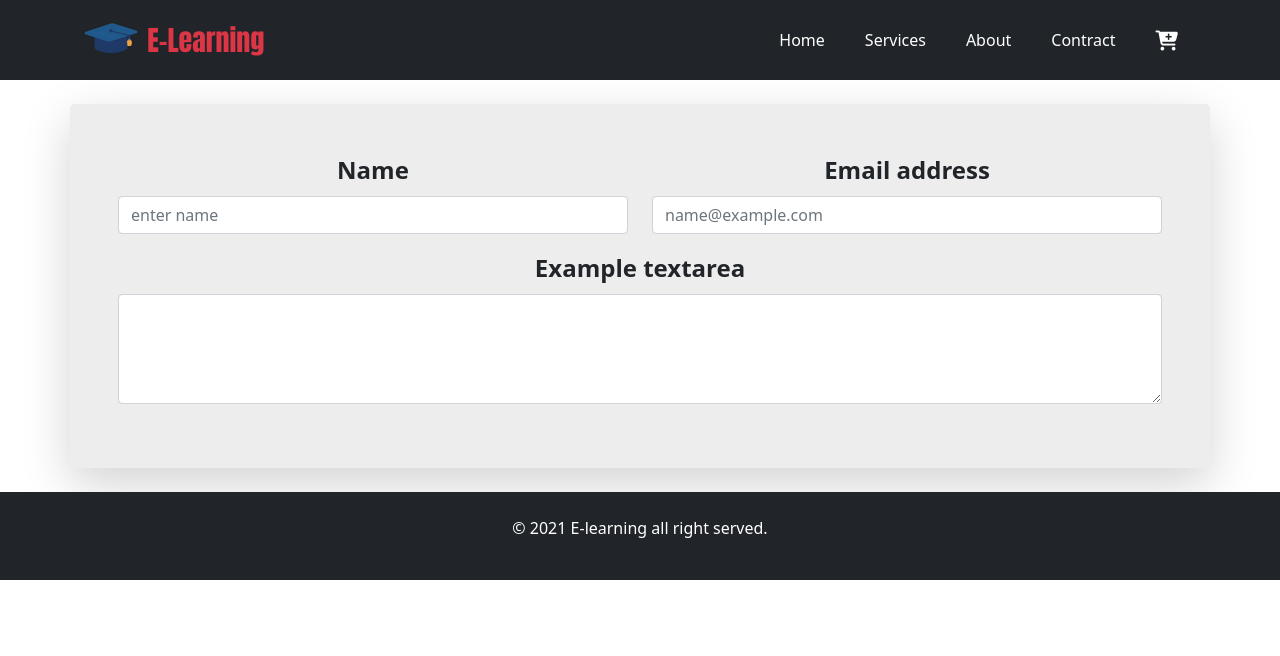
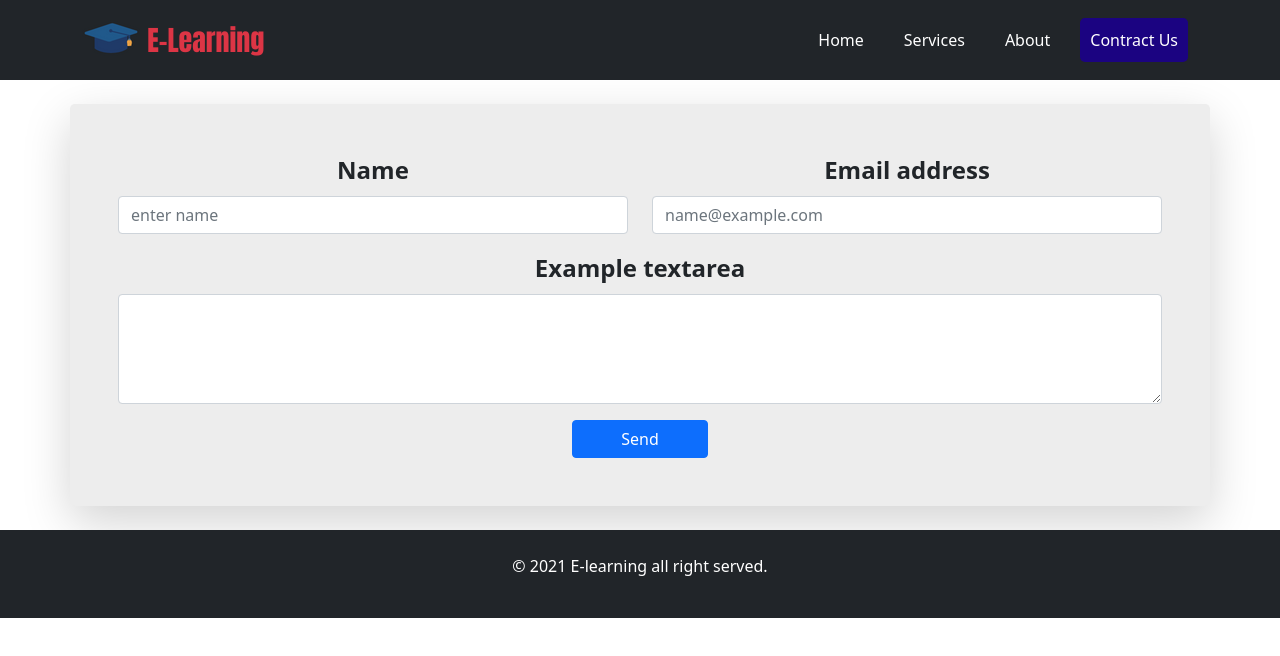
Before and after one commit to mesu-ai/e-learning, a React (Create React App) app: page /contract in a window 1280 px wide. Shown: the top 656 px of the page. Built offline with nearby package versions, Linux system fonts and the light colour scheme.

Commit message:
header fix

```diff
--- a/src/App.js
+++ b/src/App.js
@@ -8,6 +8,7 @@ import Home from './components/home/Home';
 import NoMatch from './components/nomatch/NoMatch';
 import Services from './components/services/Services';
 import Footer from './components/footer/Footer';
+import Cart from './components/cart/Cart';
 
 function App() {
   return (
@@ -37,9 +38,9 @@ function App() {
           <Contract></Contract>
         </Route>
 
-        {/* <Route path='/cart'>
-          <ShoppingCart></ShoppingCart>
-        </Route> */}
+        <Route path='/cart'>
+          <Cart></Cart>
+        </Route>
 
         <Route path='*'>
           <NoMatch></NoMatch>
--- a/src/components/contract/Contract.js
+++ b/src/components/contract/Contract.js
@@ -28,26 +28,9 @@ const Contract = () => {
               <Form.Control as="textarea" rows={4} />
             </Form.Group>
           </Form>
-          {/* <form>
-            <div class="form-row">
-              <div class="form-group col-md-6">
-                <label for="inputEmail4">Email</label>
-                <input type="email" class="form-control" id="inputEmail4" placeholder="Email"/>
-                <label for="inputName">Name</label>
-                <input type="text" class="form-control"  id="inputName" />
-              </div>
 
-            </div>
-            <div class="form-group">
-              <div class="form-check">
-                <input class="form-check-input" type="checkbox" id="gridCheck"/>
-                <label class="form-check-label" for="gridCheck">
-                  Check me out
-                </label>
-              </div>
-            </div>
-            <button type="submit" class="btn btn-primary">Send</button>
-          </form> */}
+          <button type="submit" class="btn btn-primary px-5">Send</button>
+
           </Container>
 
     );
--- a/src/components/header/Header.css
+++ b/src/components/header/Header.css
@@ -9,6 +9,9 @@
 
 }
 
+a{
+    text-decoration: none;
+}
 
 
 .active{
--- a/src/components/header/Header.js
+++ b/src/components/header/Header.js
@@ -1,6 +1,6 @@
 import React from 'react';
 import { Container, Nav, Navbar } from 'react-bootstrap';
-import { NavLink } from 'react-router-dom';
+import { Link, NavLink } from 'react-router-dom';
 import './Header.css';
 import brandlogo from './brandlogo.png';
 
@@ -11,7 +11,9 @@ const Header = (props) => {
 
 <Navbar collapseOnSelect expand="lg" bg="dark" variant="dark" sticky="top">
   <Container>
+
         <Navbar.Brand>
+        <Link to='/home'>
                         <img
                         alt=""
                         src={brandlogo}
@@ -20,17 +22,19 @@ const Header = (props) => {
                         className="d-inline-block align-top"
                         />{' '}
                        <span className="text-danger fs-3 brandtext">E-Learning</span>
+        </Link>
         </Navbar.Brand>
+
   <Navbar.Toggle aria-controls="responsive-navbar-nav" />
   <Navbar.Collapse id="responsive-navbar-nav">
 
     <Nav className="ms-auto nav-Container">
 
         <NavLink activeClassName='active' to="/home">Home</NavLink>
-        <NavLink activeClassName to="/services">Services</NavLink>
-        <NavLink activeClassName to="/about">About</NavLink>
-        <NavLink activeClassName to="/contract">Contract</NavLink>
-        <NavLink to="/cart"><i className="fas fa-cart-plus fa-lg"></i>{props.quantity}</NavLink>
+        <NavLink activeClassName='active' to="/services">Services</NavLink>
+        <NavLink activeClassName='active' to="/about">About</NavLink>
+        <NavLink activeClassName='active' to="/contract">Contract Us</NavLink>
+        {/* <Link to="/cart"><i className="fas fa-cart-plus fa-lg"></i>{props.quantity}</Link> */}
     </Nav>
   </Navbar.Collapse>
   </Container>
```
